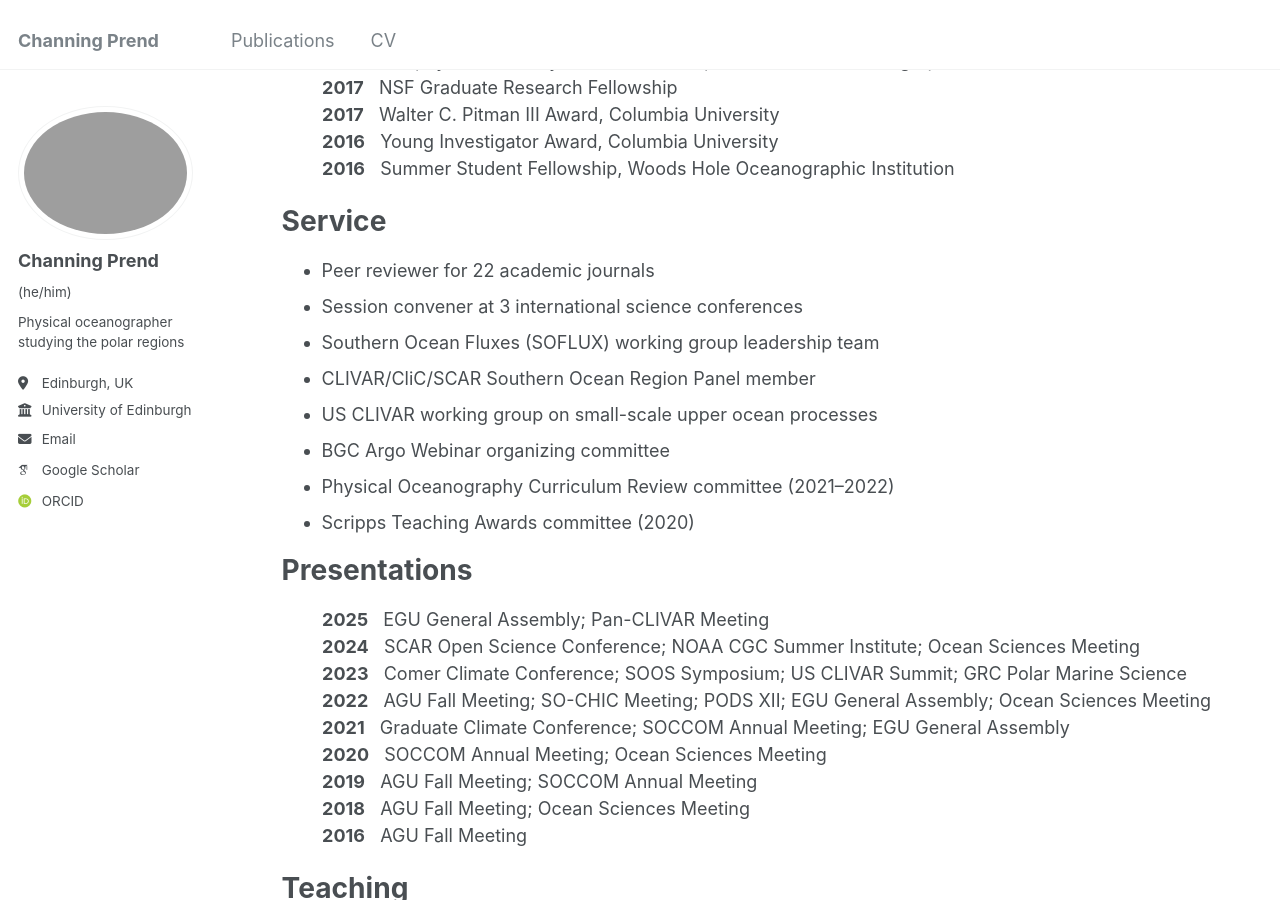
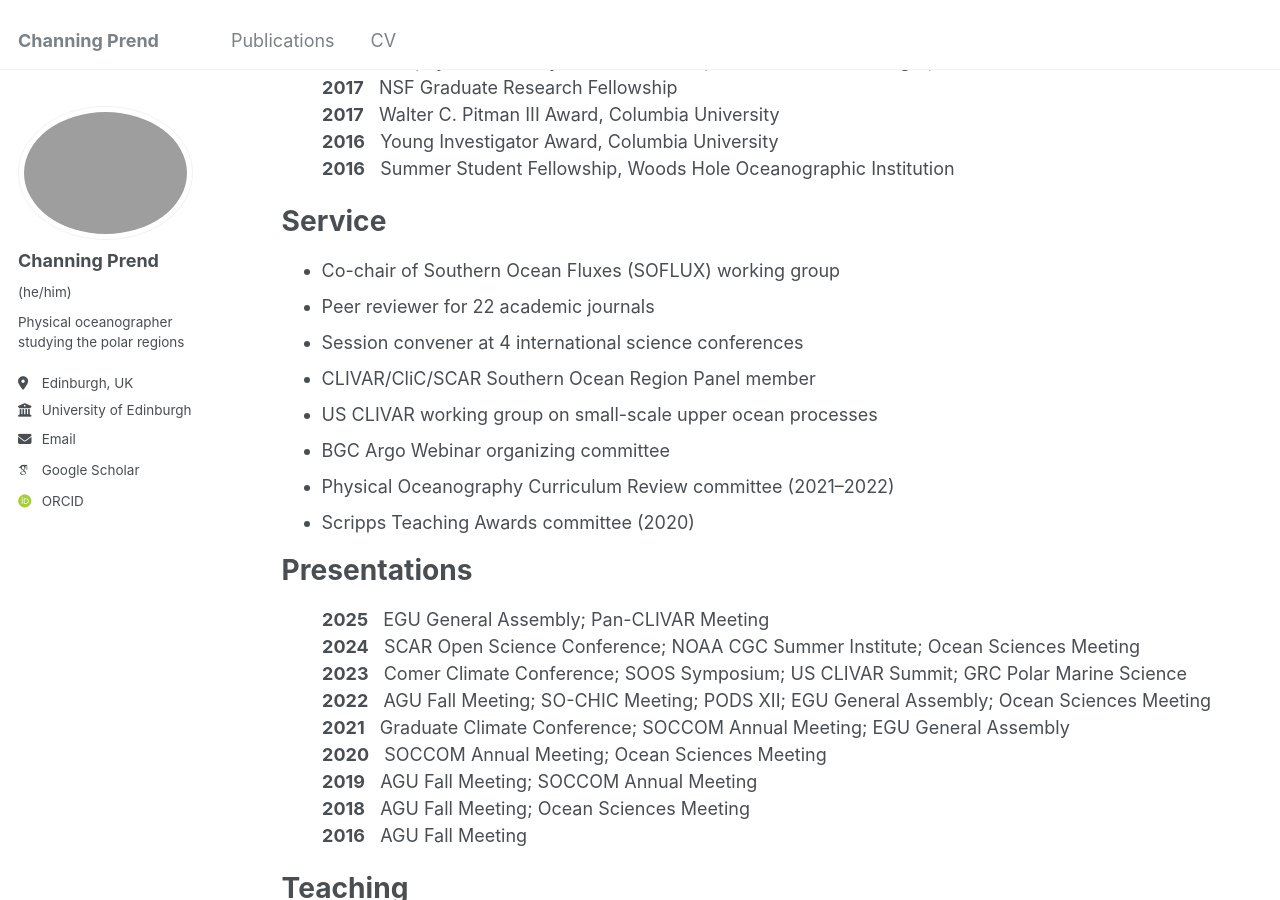
Before and after one commit to cprend/cprend.github.io, a Jekyll site: the page built from _pages/cv.md, in a window 1280 px wide and 900 px high, scrolled down 1202 px. Built offline with Jekyll 4.4.1, drawn with Linux system fonts in a browser that asks for light colours; some web fonts are replaced.

Commit message:
Update cv.md

```diff
--- a/_pages/cv.md
+++ b/_pages/cv.md
@@ -56,9 +56,9 @@ Honors and Awards
 
 Service
 ======
+* Co-chair of Southern Ocean Fluxes (SOFLUX) working group
 * Peer reviewer for 22 academic journals
-* Session convener at 3 international science conferences
-* Southern Ocean Fluxes (SOFLUX) working group leadership team
+* Session convener at 4 international science conferences
 * CLIVAR/CliC/SCAR Southern Ocean Region Panel member
 * US CLIVAR working group on small-scale upper ocean processes
 * BGC Argo Webinar organizing committee
```
